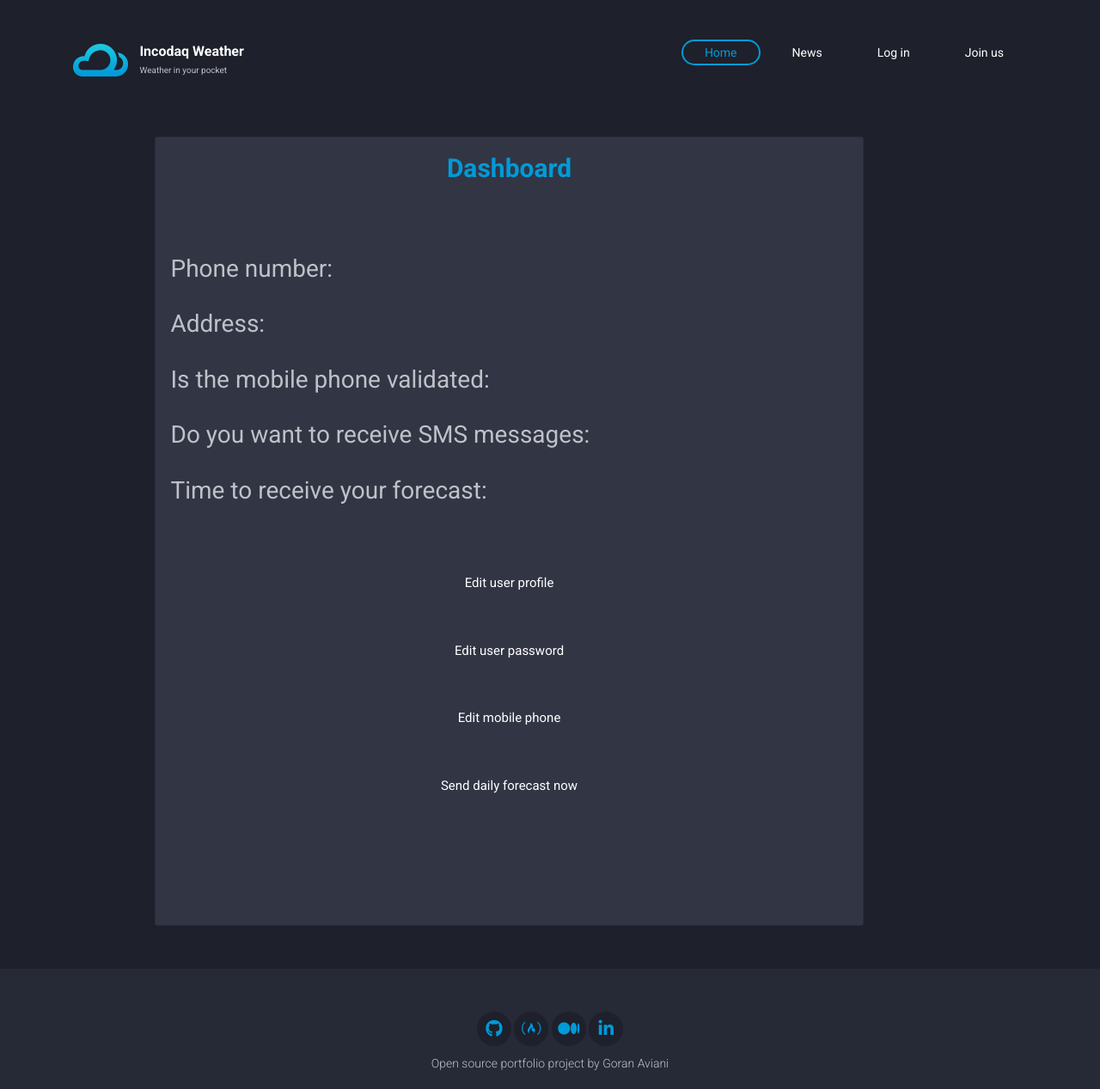
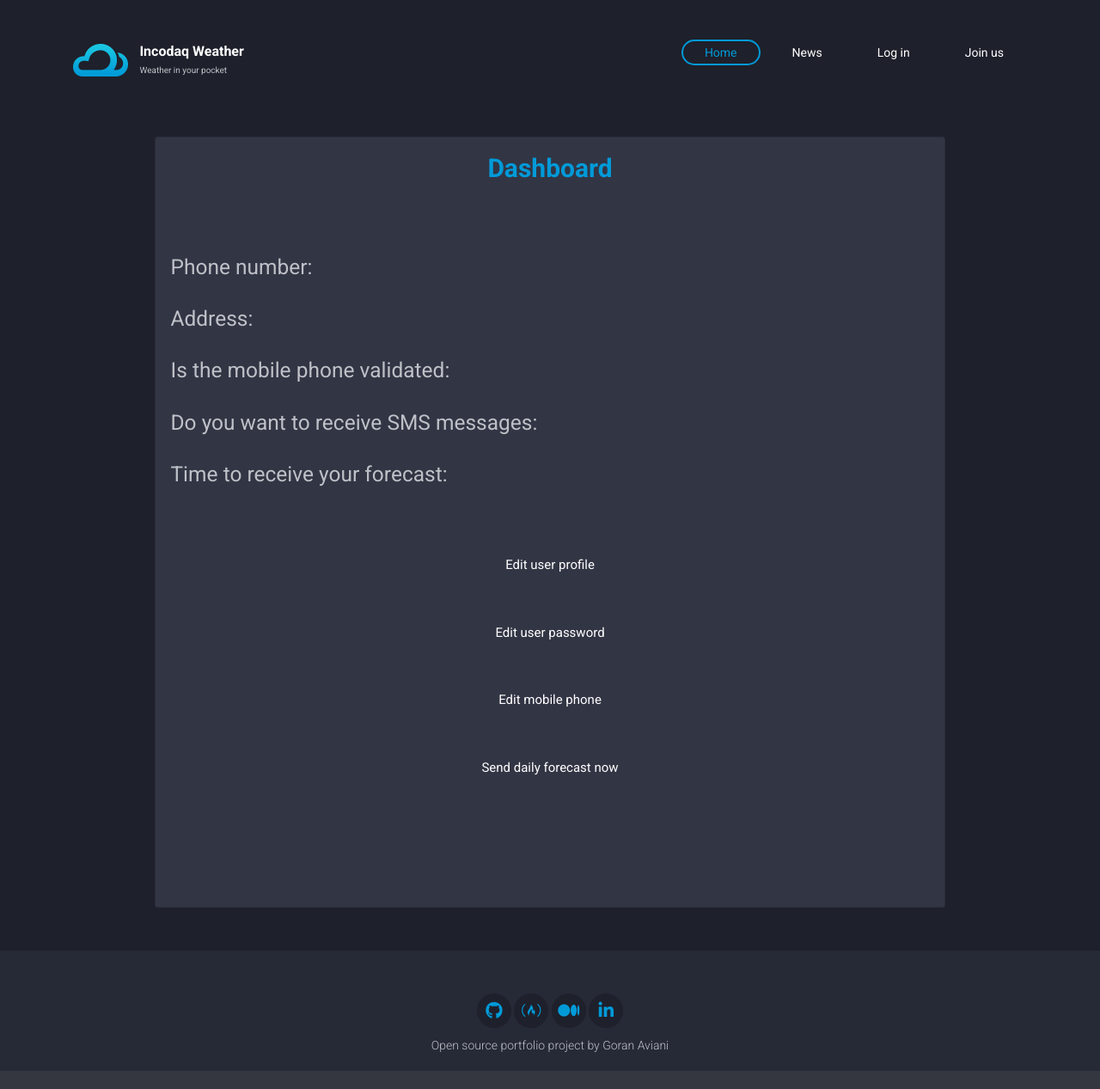
Before and after one commit to GoranAviani/incodaq_weather, a Django app: template templates/dashboard.html in a window 1280 px wide. Shown: the whole page at 86% size. After the commit the page ends 1246 px from the top, so only its background shows below. Run offline with Django 3.2, Linux system fonts and the light colour scheme; the template is opened without the code that fills it, so the values that code supplies are empty; parts of the project's set-up code (start-up, migrations or seed data) failed here and were passed over; some libraries are stand-ins or nearby versions.

Commit message:
added bootstrap xs resising, quickfix on col 9 offest 1 to col 10

```diff
--- a/templates/dashboard.html
+++ b/templates/dashboard.html
@@ -4,7 +4,7 @@
 
 <div class="container margine-b-50">
 	<div class="row text-center">
-	    <div class="col-md-9 offset-md-1">
+	    <div class="col-md-10 col-xs-12 offset-md-1">
 	        <div class="card" data-bg-color="#323544">
 	            <div class="card-body">
 	                <div class="dashboard-title">
@@ -17,7 +17,7 @@
                     </br></br>
                     <div class="form-row margine-b-10">
                         <div class="form-group col-md-12 ">
-                            <div class="h2 text-left">Phone number:
+                            <div class="h3 text-left">Phone number:
                                  {% if hasMobileNumberMessage %}
                                      <normal style="color: {{hasMobileNumberStatusColor}}"> {{ hasMobileNumberMessage }}</normal>
                                      {% if hasMobileNumber == True %}
@@ -31,7 +31,7 @@
                     </div>
                     <div class="form-row margine-b-10">
                         <div class="form-group col-md-12 ">
-                            <div class="h2 text-left">Address:
+                            <div class="h3 text-left">Address:
                                  {% if hasAddressMessage %}
                                      <normal style="color: {{hasAddressStatusColor}}"> {{ hasAddressMessage }}</normal>
                                      {% if hasAddress == True %}
@@ -45,7 +45,7 @@
                     </div>
                     <div class="form-row margine-b-10">
                         <div class="form-group col-md-12 ">
-                            <div class="h2 text-left">Is the mobile phone validated:
+                            <div class="h3 text-left">Is the mobile phone validated:
                                  {% if isMobileValidatedMessage %}
                                      <normal style="color: {{isMobileValidatedStatusColor}}"> {{ isMobileValidatedMessage }}</normal>
                                      {% if isMobileValidated == True %}
@@ -59,7 +59,7 @@
                     </div>
                     <div class="form-row margine-b-10">
                         <div class="form-group col-md-12 ">
-                            <div class="h2 text-left">Do you want to receive SMS messages:
+                            <div class="h3 text-left">Do you want to receive SMS messages:
                                  {% if wantsToReceiveWeatherSMSMessage %}
                                      <normal style="color: {{wantsToReceiveWeatherSMSStatusColor}}"> {{ wantsToReceiveWeatherSMSMessage }}</normal>
                                      {% if wantsToReceiveWeatherSMS == True %}
@@ -73,7 +73,7 @@
                     </div>
                     <div class="form-row margine-b-10">
                         <div class="form-group col-md-12 ">
-                            <div class="h2 text-left">Time to receive your forecast:
+                            <div class="h3 text-left">Time to receive your forecast:
                                  {% if isForecastTimeSetMessage %}
                                      <normal style="color: {{isForecastTimeSetStatusColor}}"> {{ isForecastTimeSetMessage }}</normal>
                                      {% if isForecastTimeSet == True %}
```
